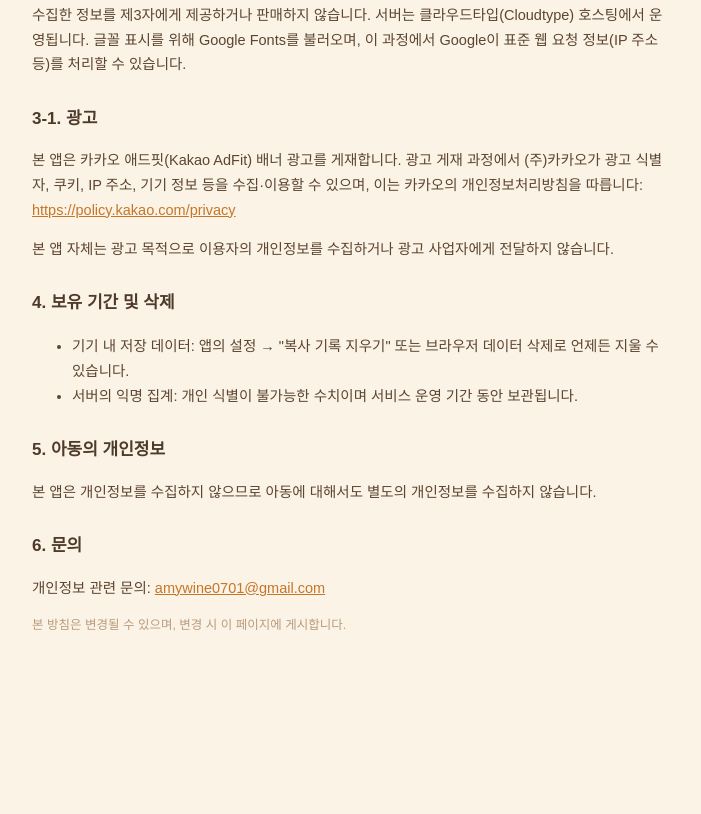
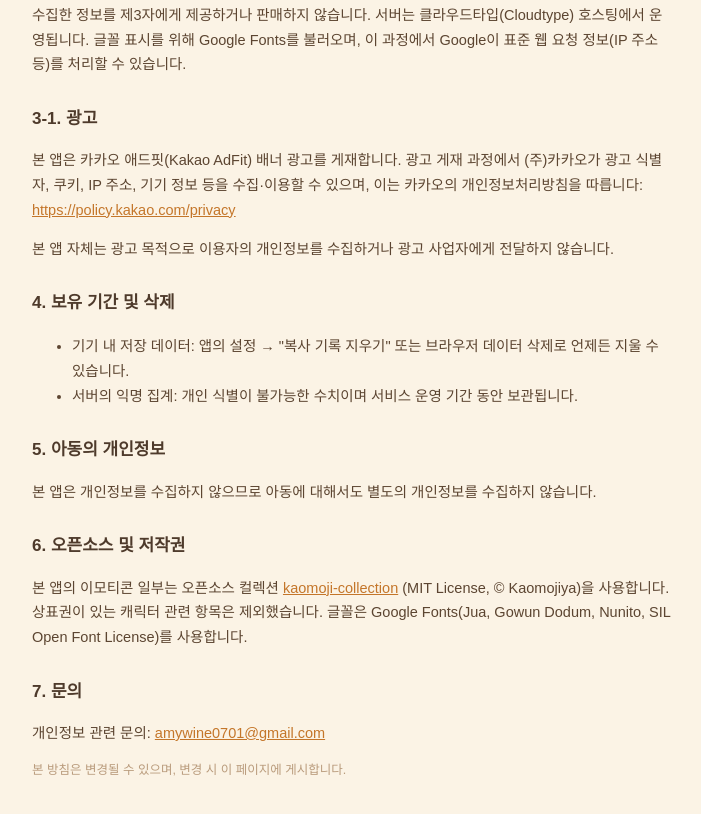
Before and after one commit to jhhong71/bokbup-app, a website: page public/privacy.html in a window 1280 px wide. Shown: the part 593-1407 px from the top of the page, without its empty margins (288-989 px from the left). Before the commit the page ends 1302 px from the top, so only its background shows below. Drawn offline with Linux system fonts and the light colour scheme.

Commit message:
저작권 재검토: 상표 캐릭터 제거 + MIT 고지 추가
- 도라에몽·호빵맨·베이맥스·커비·미피·마이멜로디·치이카와 관련 600개 제거
  (kaomojiya MIT 라이선스는 제3자 상표권까지 허용하지 않음)
- 개인정보처리방침에 오픈소스/저작권 고지 추가, LICENSE를 public에 노출
- 이모티콘 35,983 → 35,415개

Co-Authored-By: Claude Fable 5 <noreply@anthropic.com>

```diff
--- a/public/privacy.html
+++ b/public/privacy.html
@@ -50,7 +50,13 @@ a{color:#C4762A}
 <h2>5. 아동의 개인정보</h2>
 <p>본 앱은 개인정보를 수집하지 않으므로 아동에 대해서도 별도의 개인정보를 수집하지 않습니다.</p>
 
-<h2>6. 문의</h2>
+<h2>6. 오픈소스 및 저작권</h2>
+<p>본 앱의 이모티콘 일부는 오픈소스 컬렉션
+<a href="https://github.com/kaomojiya-collection/kaomoji-collection" target="_blank" rel="noopener">kaomoji-collection</a>
+(MIT License, © Kaomojiya)을 사용합니다. 상표권이 있는 캐릭터 관련 항목은 제외했습니다.
+글꼴은 Google Fonts(Jua, Gowun Dodum, Nunito, SIL Open Font License)를 사용합니다.</p>
+
+<h2>7. 문의</h2>
 <p>개인정보 관련 문의: <a href="mailto:amywine0701@gmail.com">amywine0701@gmail.com</a></p>
 
 <p class="muted">본 방침은 변경될 수 있으며, 변경 시 이 페이지에 게시합니다.</p>
```
Also changed, not shown: scripts/import-kaomoji.js (+10 -6 lines), public/data/LICENSE-kaomoji-collection.txt (added).
